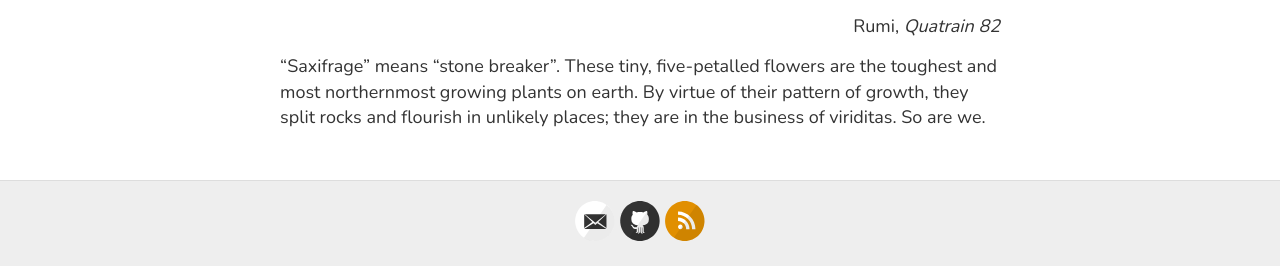
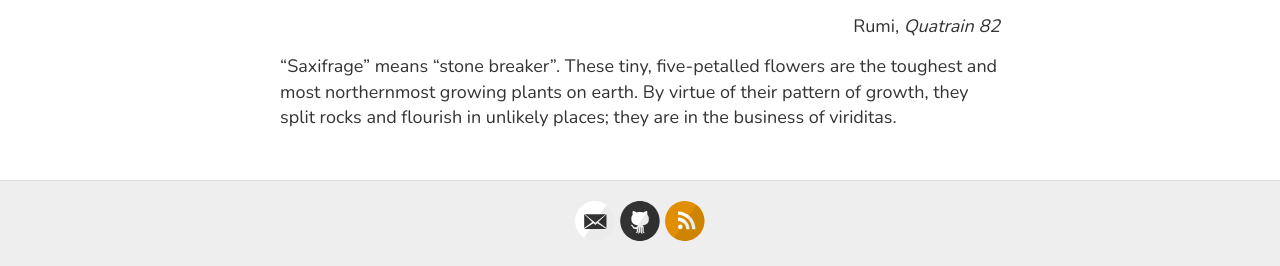
Before and after one commit to heptarch/heptarch.github.io, a Jekyll site: the page built from about.md, in a window 1280 px wide. Shown: the part 755-1021 px from the top of the page. Built offline with Jekyll 4.4.1, drawn with Linux system fonts in a browser that asks for light colours.

Commit message:
Update about.md

```diff
--- a/about.md
+++ b/about.md
@@ -42,5 +42,4 @@ There are hundreds of ways to kneel and kiss the ground.
 "Saxifrage" means "stone breaker". These tiny, five-petalled
 flowers are the toughest and most northernmost growing plants on
 earth. By virtue of their pattern of growth, they split rocks and
-flourish in unlikely places; they are in the business of viriditas. So
-are we.
+flourish in unlikely places; they are in the business of viriditas.
```
